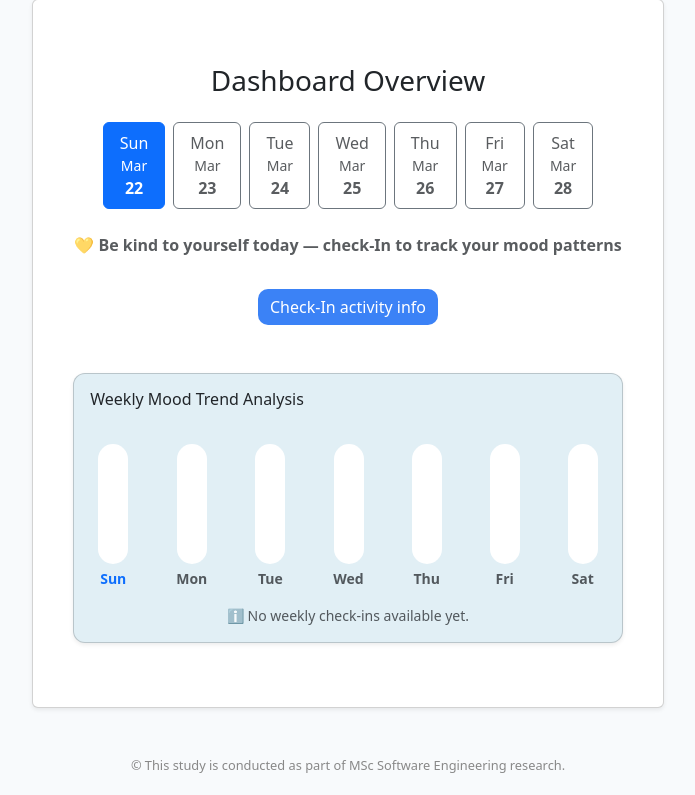
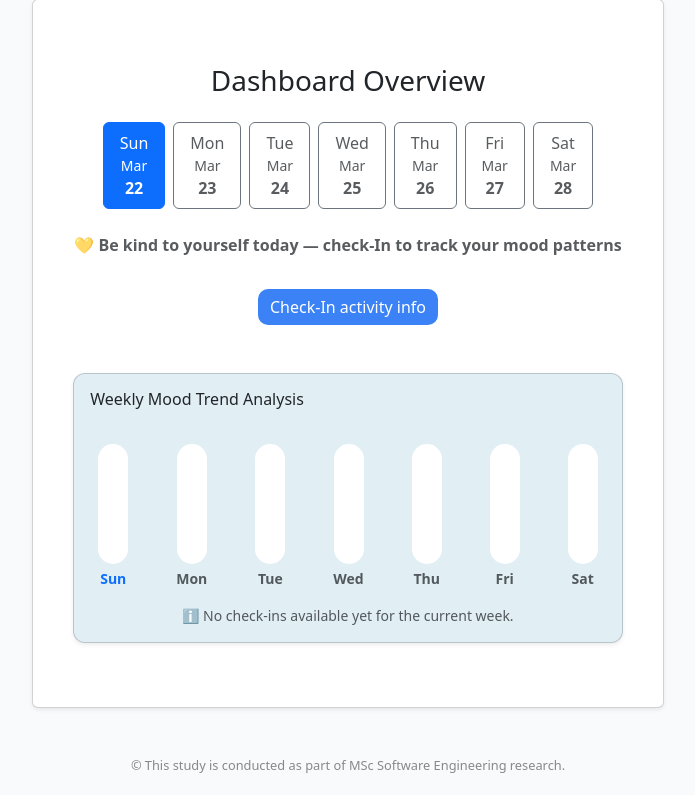
Before and after one commit to VITAE-01/psychic-mood, a Django app: page /dashboard/ in a window 1280 px wide. Shown: the part 145-940 px from the top of the page, without its empty margins (292-987 px from the left). Run offline with Django 5.2, Linux system fonts and the light colour scheme; the visitor is signed in with stand-in values (Sample User, id 1); data that the repository does not hold is empty.

Commit message:
UPDATE: info paragraph

```diff
--- a/frontend/dashboard/templates/dashboard/components/mood_trend.html
+++ b/frontend/dashboard/templates/dashboard/components/mood_trend.html
@@ -98,7 +98,7 @@
         </p>
     {% else %}
         <p class="text-center text-muted small mt-3">
-            ℹ️  No weekly check-ins available yet.
+            ℹ️  No check-ins available yet for the current week.
         </p>
     {% endif %}
 </div>
```
